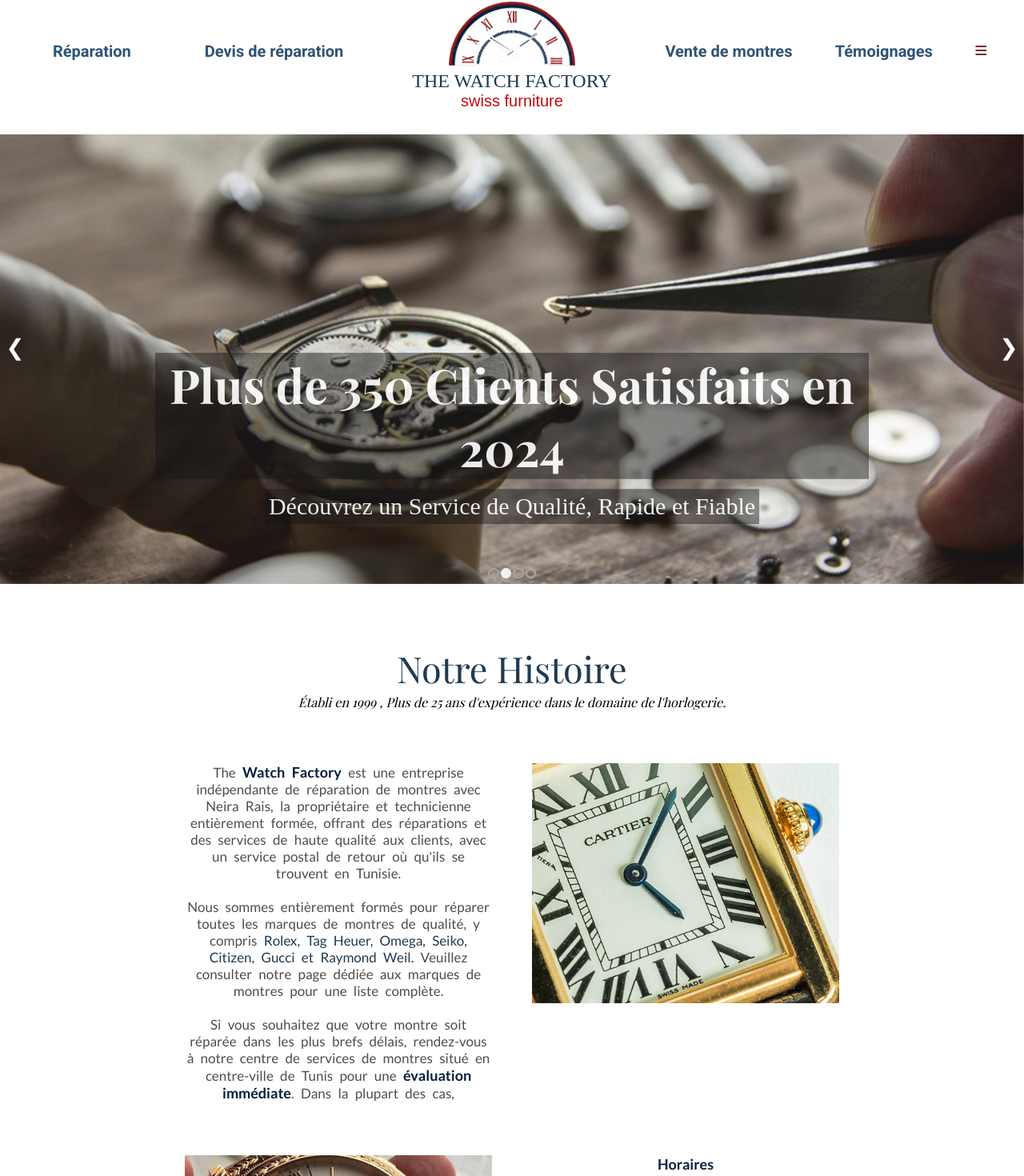
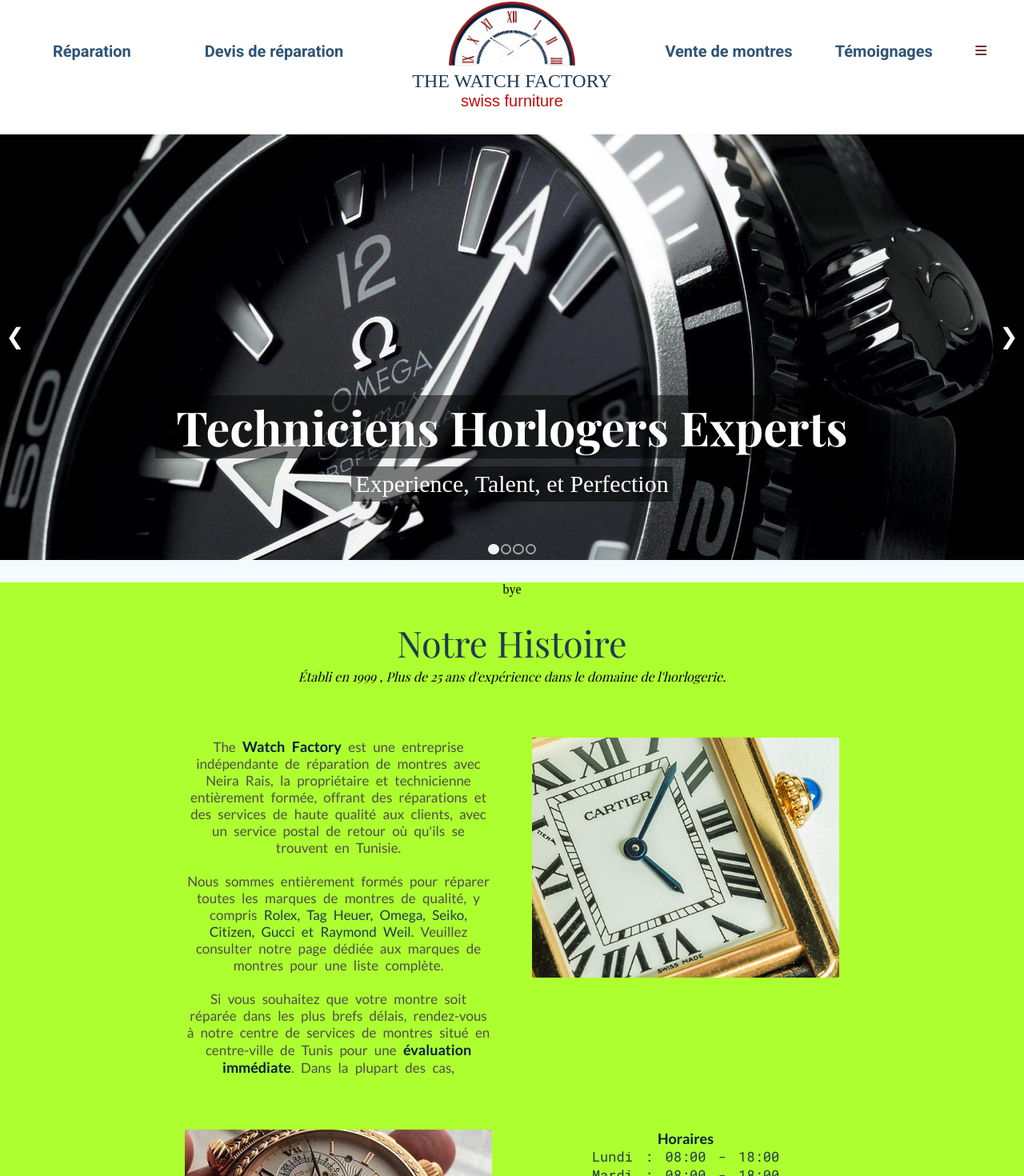
Before and after one commit to HIJOdelIDANII/TheWatchFactory, a React (Create React App) app: page / in a window 1280 px wide. Shown: the part 40-1510 px from the top of the page at 80% size. Built offline with nearby package versions, Linux system fonts and the light colour scheme; the HTML template or start-up script is replaced by a standard one; a web font is replaced by a local one.

Commit message:
before modifications

```diff
--- a/src/App.js
+++ b/src/App.js
@@ -10,12 +10,14 @@
 import { Reparation } from './pages/Reparation/Reparation.jsx';
 import { MontresVente } from './pages/MontresVente/MontresVente.jsx';
 import { Contact } from './pages/Contact/Contact.jsx';
+import {Footer} from './components/footer/Footer.jsx';
 import { useState } from 'react';
 function App() {
   return (
     <div className="App">
 
       <BrowserRouter>
+
         <Navbar></Navbar>
         <Routes>
 
@@ -29,6 +31,7 @@
           <Route path="/404" element={<PageNotFound></PageNotFound>}></Route>
           <Route path="*" element={<Navigate to="/404" replace></Navigate>}></Route>
         </Routes>
+        <Footer></Footer>
       </BrowserRouter>
     </div>
   );
--- a/src/components/OurHistory/OurHistory.css
+++ b/src/components/OurHistory/OurHistory.css
@@ -5,6 +5,7 @@
 .History-container{
     display: flex;
     flex-direction: column;
+    background-color: hsl(208, 100%, 98%);
 }
 
 .History-Title{
--- a/src/components/Slider/Slider.jsx
+++ b/src/components/Slider/Slider.jsx
@@ -25,7 +25,7 @@
     useEffect(() => {
       const interval = setTimeout(() => {
         plusSlides(1);
-      }, 5000);
+      }, 6000);
 
       return () => clearTimeout(interval);
     }, [current]);
--- /dev/null
+++ b/src/components/footer/Footer.css
@@ -0,0 +1,5 @@
+.Footer-container{
+    height:100vh;
+    background-color: greenyellow;
+
+}
--- /dev/null
+++ b/src/components/footer/Footer.jsx
@@ -0,0 +1,6 @@
+import "./Footer.css"
+export const Footer = () =>{
+    return(<div className="Footer-container">
+        bye
+    </div>)
+}
--- a/src/index.css
+++ b/src/index.css
@@ -3,5 +3,5 @@
 }
 body{
     margin:0;
-    height: 200vh;
+
 }
--- a/src/pages/Home/Home.css
+++ b/src/pages/Home/Home.css
@@ -1,6 +1,6 @@
 .home-container{
-
-    height: 74vh;
+    background-color: hsl(208, 100%, 98%);
+    height: 70vh;
 }
 @media only screen and (max-width:1067px){
     .home-container{ height:70vh}
--- a/src/pages/Home/Home.jsx
+++ b/src/pages/Home/Home.jsx
@@ -6,6 +6,7 @@
         <div className="home-container">
             <ImageSlider></ImageSlider>
             <OurHistory></OurHistory>
+            <div>Hello it's working here</div>
         </div>
     )
 }
```
